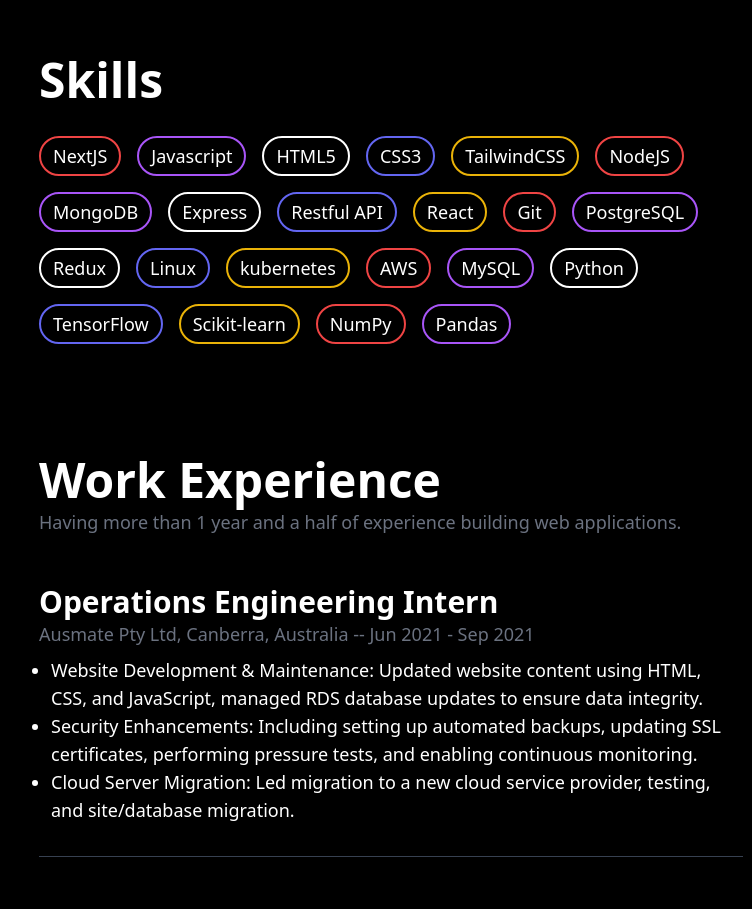
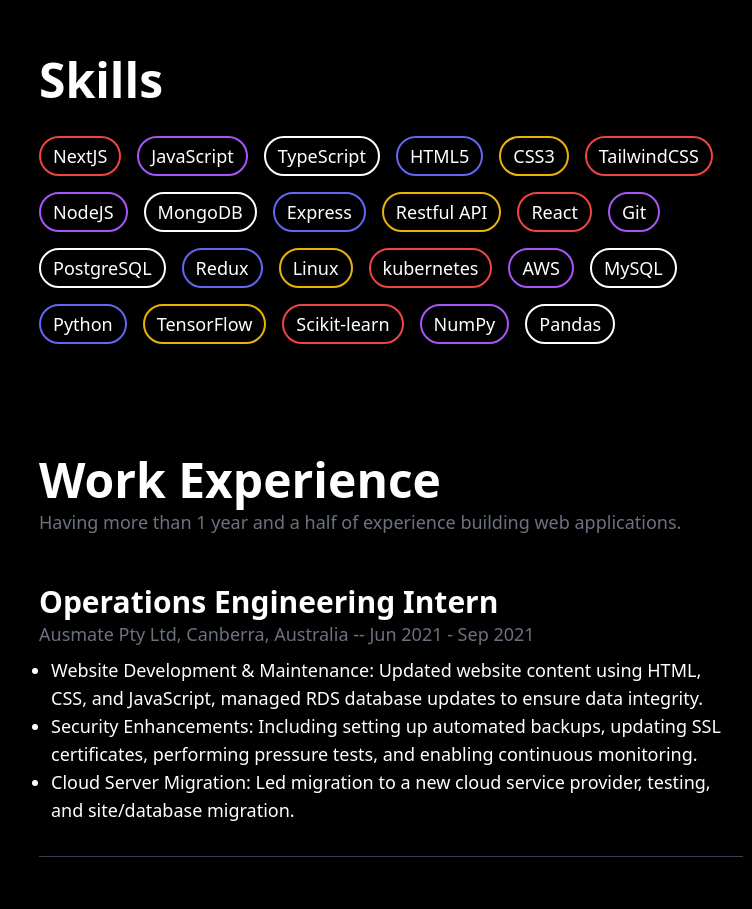
Before and after one commit to yiwenwangANU/portfolio, a React (Vite) app: page / in a window 1280 px wide. Shown: the part 880-1789 px from the top of the page, without its empty margins (249-1001 px from the left). Built offline with nearby package versions, Linux system fonts and the light colour scheme.

Commit message:
add typescript in the skills list

```diff
--- a/src/components/About.jsx
+++ b/src/components/About.jsx
@@ -28,8 +28,8 @@ function About() {
             at university. After graduating, I expanded into <Code>
               AWS
             </Code>, <Code>Kubernetes</Code>,<Code>MongoDB</Code>,{" "}
-            <Code>Node.js</Code>, <Code>Express</Code>, <Code>React</Code>, and{" "}
-            <Code>Next.js</Code> to build{" "}
+            <Code>Node.js</Code>, <Code>Express</Code>, <Code>React</Code>,
+            <Code>TypeScript</Code>, and <Code>Next.js</Code> to build{" "}
             <span className="text-white font-semibold">
               dynamic web applications
             </span>
--- a/src/components/Skills.jsx
+++ b/src/components/Skills.jsx
@@ -3,7 +3,8 @@ import { motion } from "framer-motion";
 function Skills() {
   const skills = [
     "NextJS",
-    "Javascript",
+    "JavaScript",
+    "TypeScript",
     "HTML5",
     "CSS3",
     "TailwindCSS",
```
